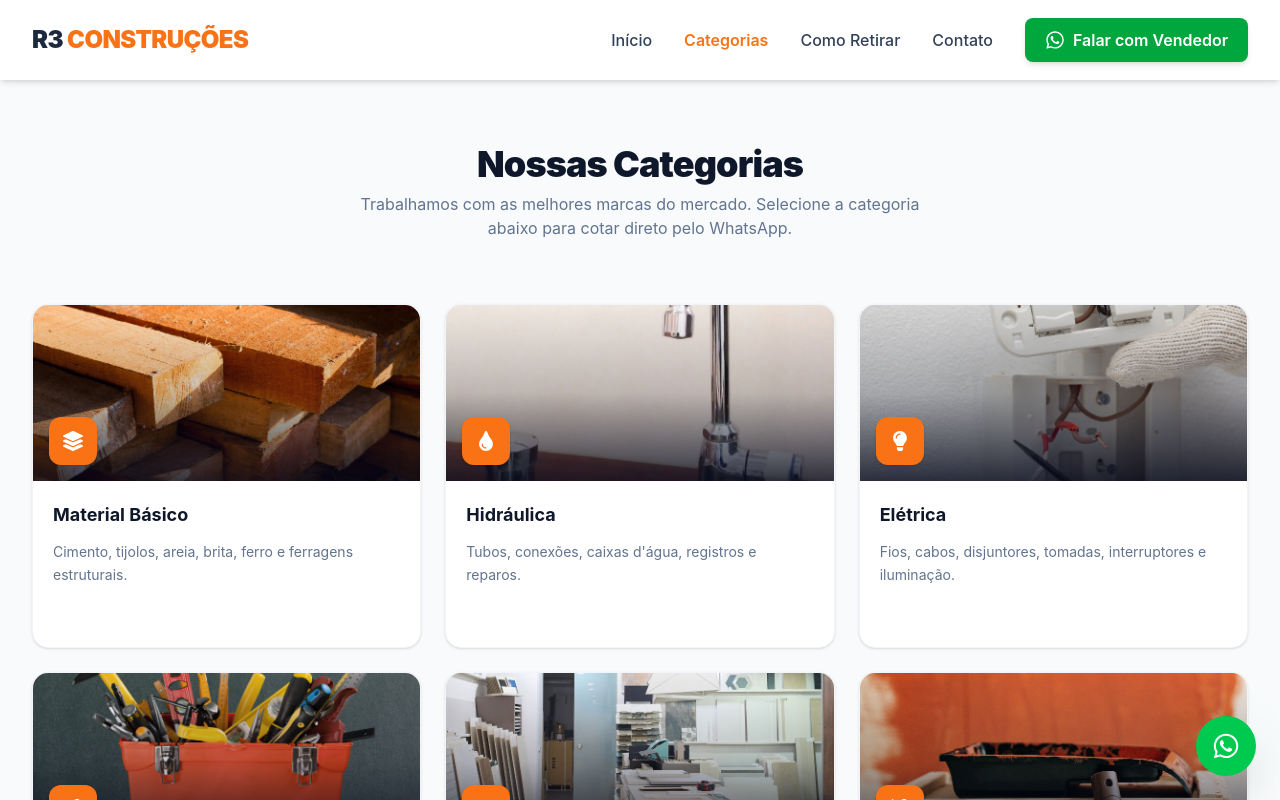
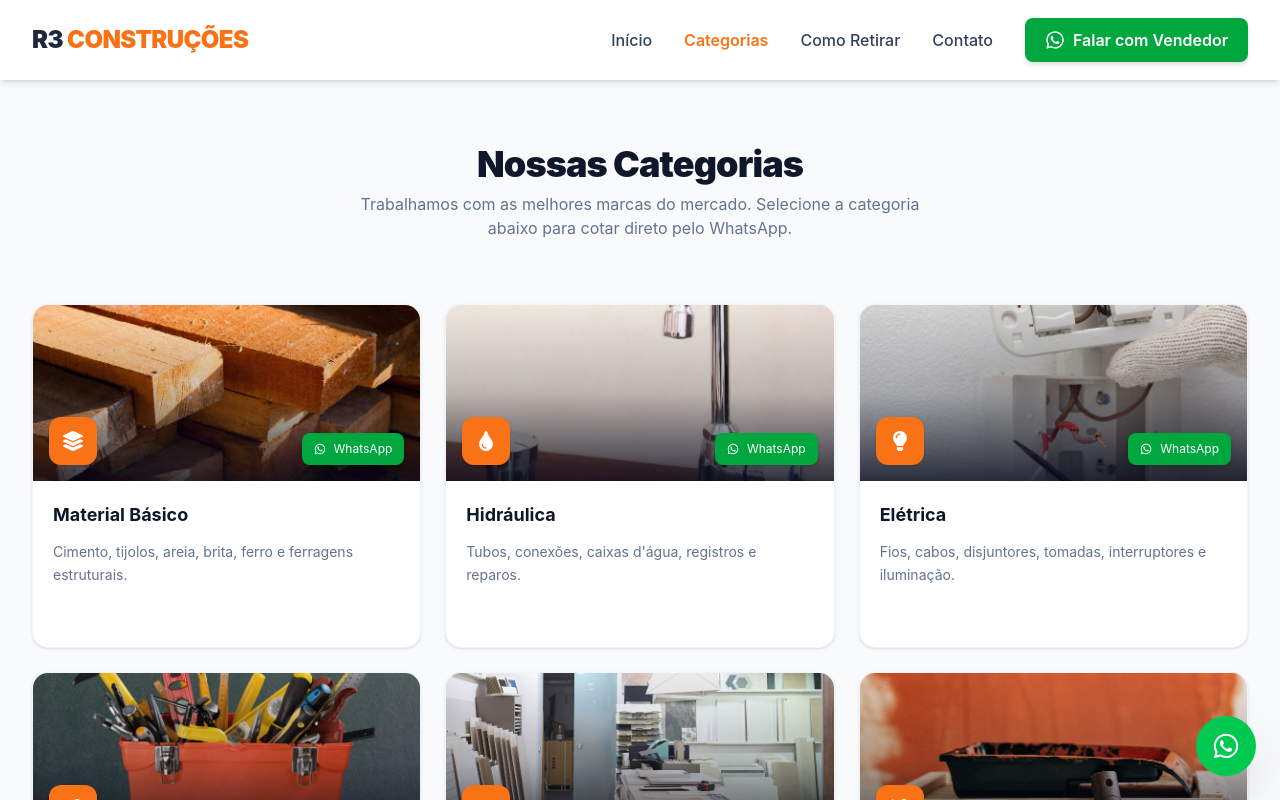
Before and after one commit to maysoaressousa/loja-construcao, a React (Vite) app: page /categorias in a window 1280 px wide. Shown: the top 800 px of the page. Built offline with nearby package versions, Linux system fonts and the light colour scheme.

Commit message:
alterações botão do whatsapp

```diff
--- a/src/pages/Categorias.jsx
+++ b/src/pages/Categorias.jsx
@@ -1,4 +1,4 @@
-import { FaTools, FaWrench, FaLightbulb, FaTint, FaBorderAll, FaLayerGroup } from 'react-icons/fa';
+import { FaTools, FaWrench, FaLightbulb, FaTint, FaBorderAll, FaLayerGroup, FaWhatsapp } from 'react-icons/fa';
 import imgBasico from '../assets/material-basico.png';
 import imgHidraulica from '../assets/hidraulica.png';
 import imgEletrica from '../assets/eletrica.png';
@@ -88,6 +88,14 @@ export default function Categorias() {
                     {cat.icone}
                   </div>
                 </div>
+                <button
+                  onClick={() => handleConsultarEstoque(cat.nome)}
+                  className="absolute right-4 bottom-4 bg-green-600 hover:bg-green-700 text-white px-3 py-2 rounded-lg flex items-center gap-2 text-xs shadow-md"
+                  aria-label={`Abrir WhatsApp para ${cat.nome}`}
+                >
+                  <FaWhatsapp />
+                  <span>WhatsApp</span>
+                </button>
               </div>
 
               <div className="p-5 flex flex-col justify-between h-full">
```
